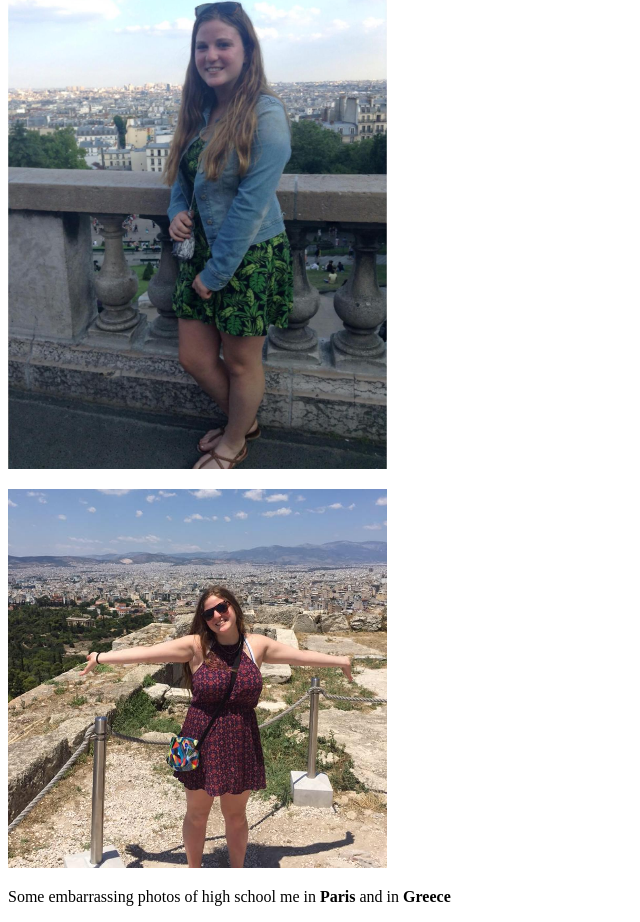
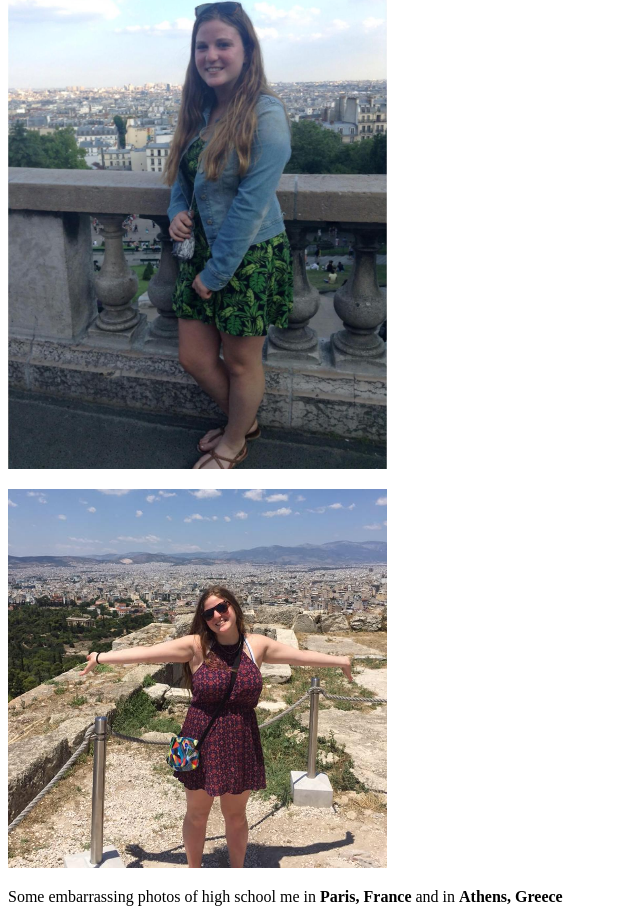
Before and after one commit to juliegelman/ITMD361_ProjectOne, a plain HTML site: page about.html in a window 1280 px wide. Shown: the part 1010-1932 px from the top of the page, without its empty margins (0-640 px from the left). Drawn offline with Linux system fonts and the light colour scheme.

Commit message:
fixed picture captions

```diff
--- a/about.html
+++ b/about.html
@@ -34,6 +34,6 @@
     <img src = "paris.jpg" alt = "Me in Paris in high school" style="width: 30%"/>
     <p>
     <img src = "greece.jpg" alt = "Me in Greece in high school" style="width: 30%"/>
-    <p>Some embarrassing photos of high school me in <strong>Paris</strong> and in <strong>Greece</strong></p>
+    <p>Some embarrassing photos of high school me in <strong>Paris, France</strong> and in <strong>Athens, Greece</strong></p>
   </body>
 </html>
```
